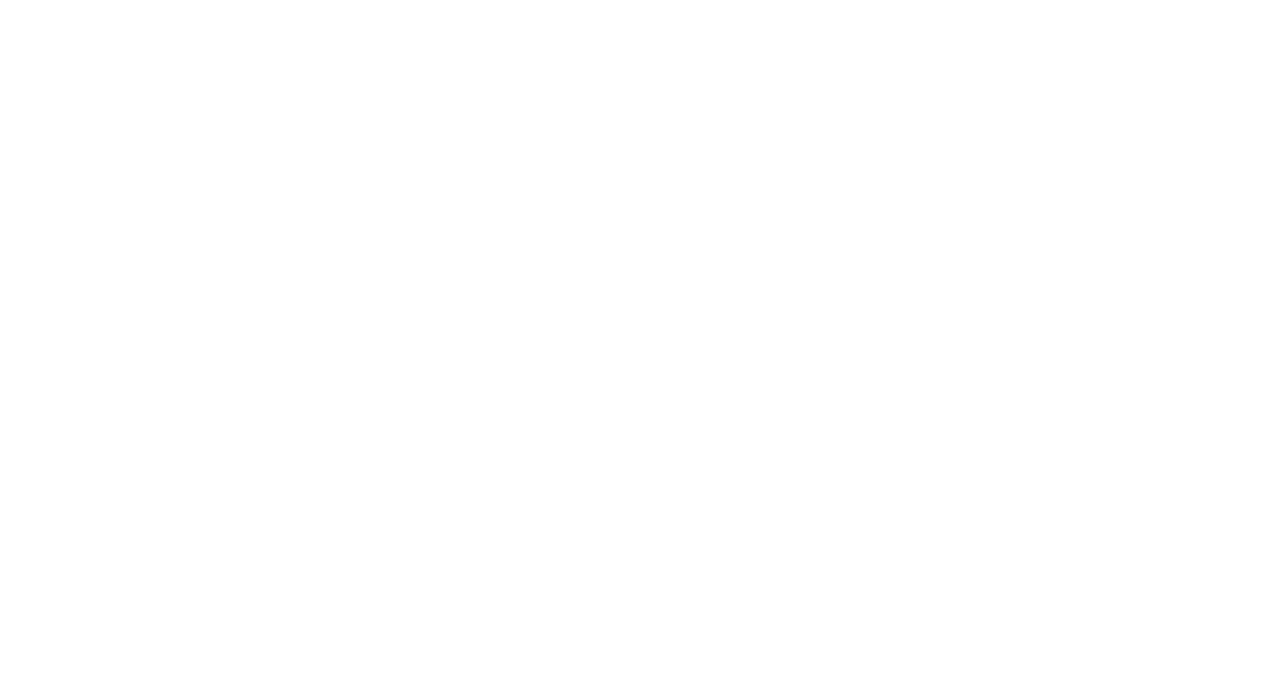
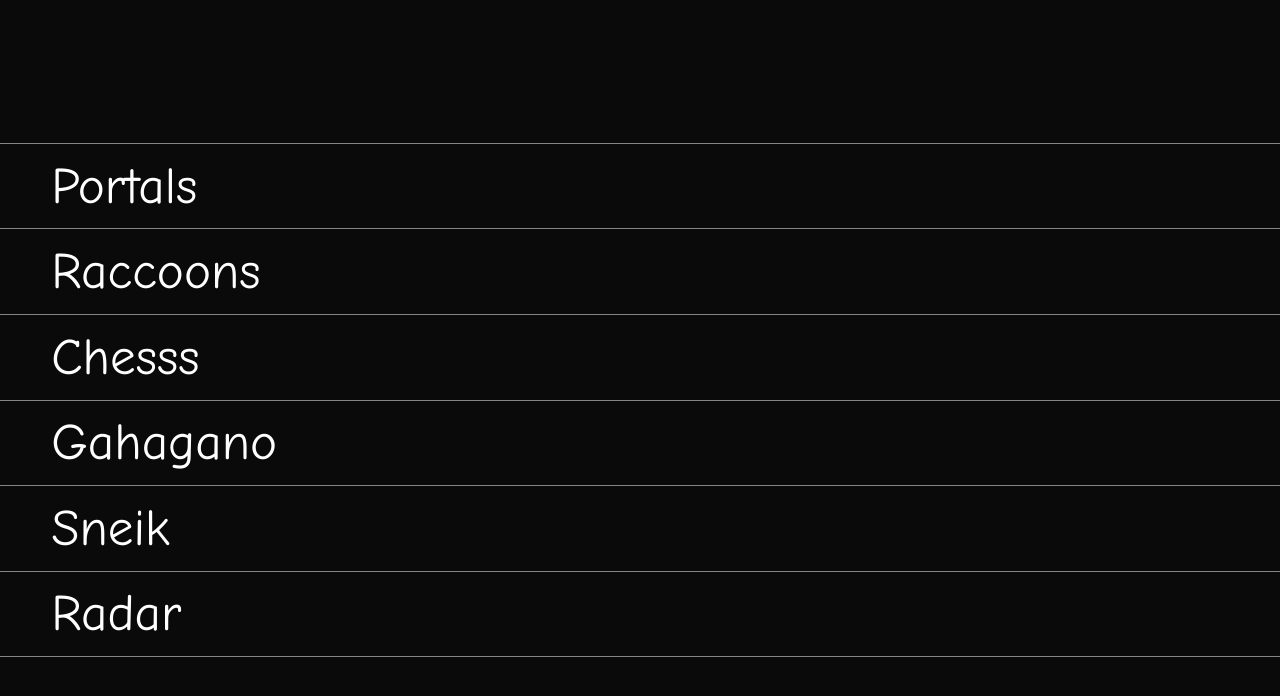
Before and after one commit to Pootez/folkntnuindex, a plain HTML site: page index.html in a window 1280 px wide. Drawn offline with Linux system fonts and the light colour scheme.

Commit message:
Frist draft

```diff
--- a/index.html
+++ b/index.html
@@ -4,9 +4,18 @@
     <meta charset="UTF-8">
     <meta http-equiv="X-UA-Compatible" content="IE=edge">
     <meta name="viewport" content="width=device-width, initial-scale=1.0">
+    <link rel="stylesheet" href="style.css">
     <title>Sondesp</title>
 </head>
 <body>
-
+    <div>
+        <a class="link" href="../Portals">Portals</a>
+        <a class="link" href="../Raccoons">Raccoons</a>
+        <a class="link" href="../Chesss">Chesss</a>
+        <a class="link" href="../Gahagano">Gahagano</a>
+        <a class="link" href="../Sneik">Sneik</a>
+        <a class="link" href="../Radar">Radar</a>
+    </div>
+    <script type="text/javascript" src="index.js"></script>
 </body>
 </html>
--- a/index.js
+++ b/index.js
@@ -0,0 +1,8 @@
+const links = document.getElementsByClassName('link')
+console.log(links)
+
+for (link of links) {
+    const name = link.innerHTML
+
+    link.style.cssText += `background-image: url(./images/${name}.png);`
+}
--- /dev/null
+++ b/style.css
@@ -0,0 +1,39 @@
+body {
+    background-color: rgb(10, 10, 10);
+    height: 100vh;
+
+    display: flex;
+    justify-content: center;
+    flex-direction: column;
+    justify-content: center;
+    margin: 0px;
+}
+
+div {
+    max-height: 100vh;
+}
+
+.link {
+    margin: 0;
+    border-top: 1px solid rgba(255, 255, 255, 0.5);
+    display: block;
+    color: white;
+    font-family: 'Comic Sans MS', cursive;
+    font-size: clamp(1.5em, 4vw, 5em);
+    padding: clamp(0.25em, 1vw, 1em) clamp(1em, 4vw, 4em);
+    text-decoration: none;
+    background-size: contain;
+    background-repeat: no-repeat;
+    background-position: -20%;
+    transition: background-position 0.5s ease-out;
+}
+
+.link:last-child {
+    border-bottom: 1px solid rgba(255, 255, 255, 0.5);
+
+}
+
+.link:hover {
+    background-position: 100%;
+    transition: background-position 0.5s ease-out;
+}
```
Also changed, not shown: styles.css (deleted).
